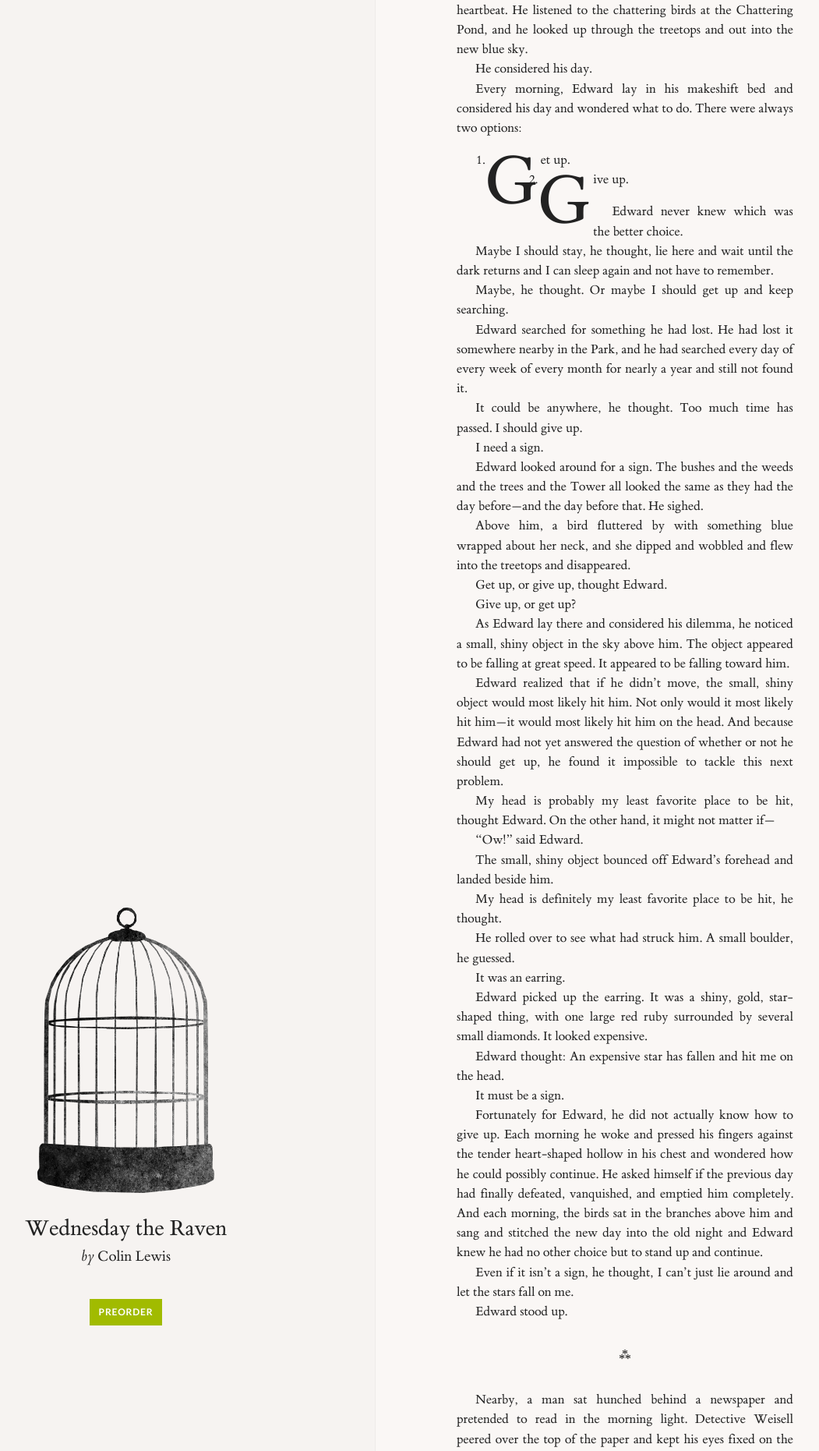
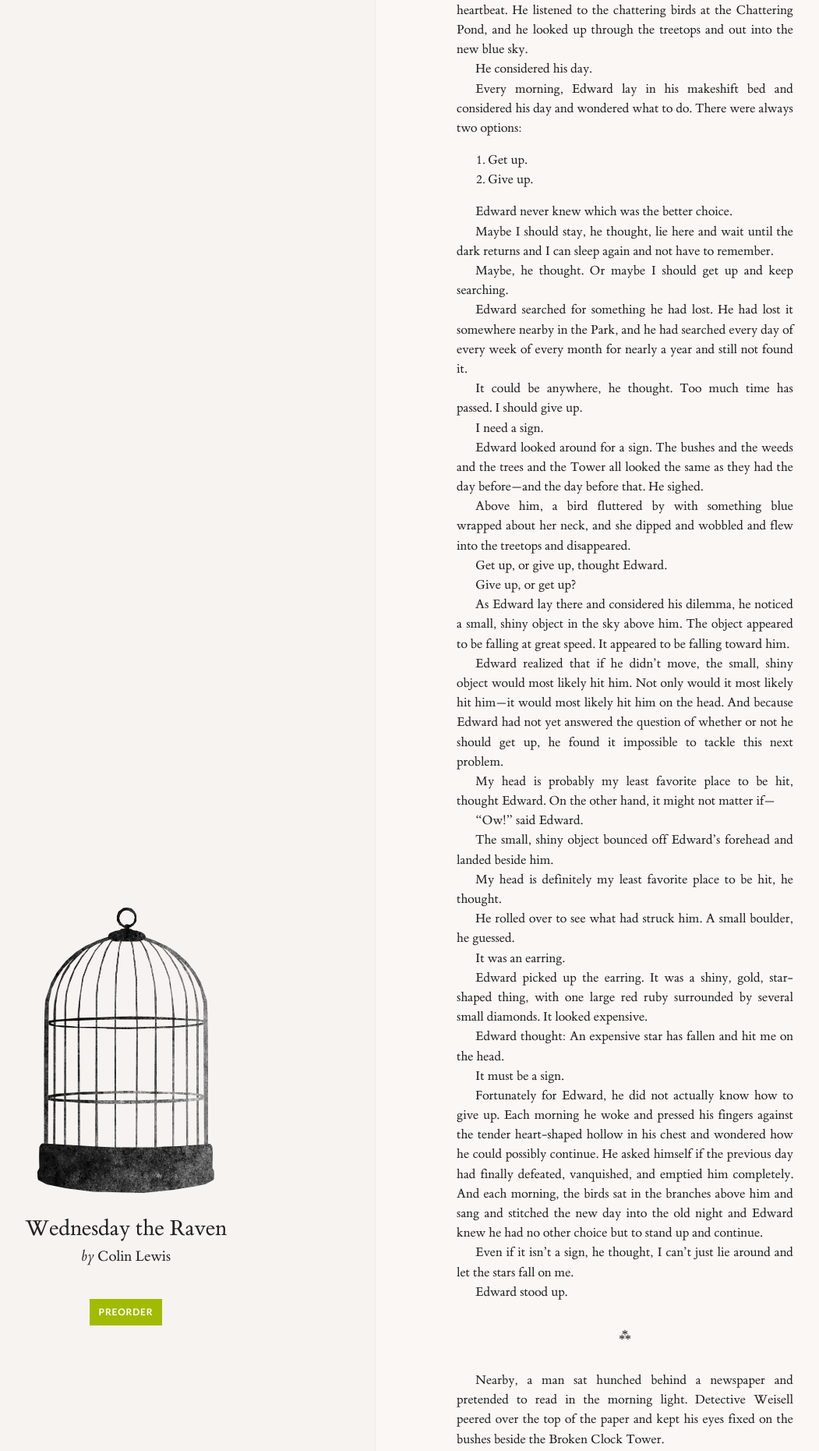
Before and after one commit to studiokicobi/wednesday-the-raven, a Jekyll site: the page built from chapters/chapter-09.md, in a window 1280 px wide. Shown: the part 1068-2929 px from the top of the page at 78% size, without its empty margins (158-1209 px from the left). Built offline with Jekyll 4.4.1, drawn with Linux system fonts in a browser that asks for light colours; some of the changed text lies outside the part shown.

Commit message:
Update main.css

```diff
--- a/css/main.css
+++ b/css/main.css
@@ -599,7 +599,6 @@ hr {
 .flex-item-2 article p:first-of-type {
   text-indent: 0; }
   .flex-item-2 article p:first-of-type:first-letter {
-    color: #222;
     float: left;
     font-size: 5.7rem;
     line-height: 5.15rem;
@@ -609,14 +608,13 @@ hr {
     margin: -1px -5px -10px -5px;
     text-indent: 0; }
 
-.flex-item-2 article ol li p:first-of-typefirst-letter {
-  color: default;
-  float: none;
-  font-size: 1.05rem;
-  line-height: 1.5;
-  padding: 0;
-  margin: 0;
-  text-indent: none; }
+ol p:first-letter {
+  float: none !important;
+  font-size: 1.05rem !important;
+  line-height: 1.5 !important;
+  padding: 0 !important;
+  margin: 0 !important;
+  text-indent: none !important; }
 
 /**
  * Clear inner floats
```
